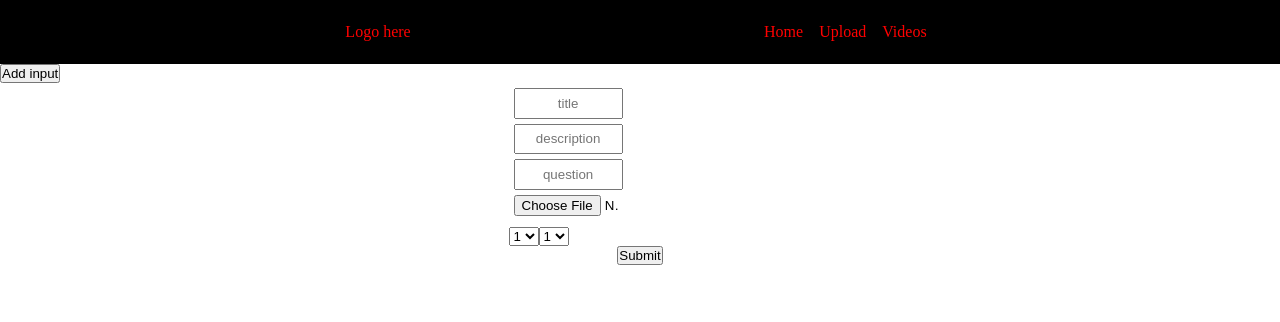
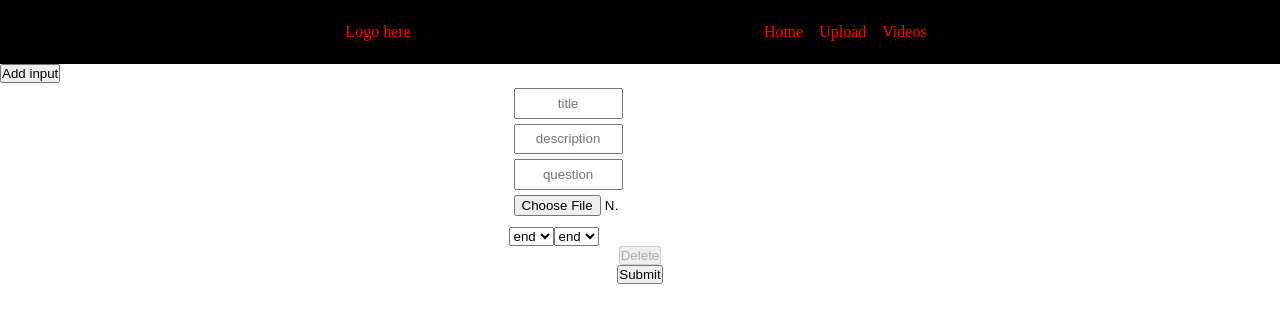
Before and after one commit to roniakiola/interactive-video-presentation, a React (Create React App) app: page /upload in a window 1280 px wide. Shown: the top 322 px of the page. Built offline with nearby package versions, Linux system fonts and the light colour scheme.

Commit message:
remove button and tweaks to displaying option values, added end video value

```diff
--- a/src/components/UploadInputFields.tsx
+++ b/src/components/UploadInputFields.tsx
@@ -10,9 +10,9 @@ type InputProps = {
   desc: string;
   quest: string;
   index: number;
-  arr: Array<number>;
-  yesVal: number;
-  noVal: number;
+  arr: Array<any>;
+  yesVal: string;
+  noVal: string;
 };
 export const InputFields = (props: InputProps) => {
   const {
@@ -26,9 +26,9 @@ export const InputFields = (props: InputProps) => {
     onChange,
     onFileChange,
   } = props;
-  console.log(arr);
+
   return (
-    <div className='input-container' key={index}>
+    <div className='input-container'>
       <div className='input-label-container'>
         <label htmlFor='title'>
           <input
@@ -74,6 +74,8 @@ export const InputFields = (props: InputProps) => {
             onChange={(e) => onFileChange(e, index)}
           ></input>
         </label>
+      </div>
+      <div>
         <label htmlFor='yesVal'>
           <select
             name='yesVal'
@@ -82,7 +84,7 @@ export const InputFields = (props: InputProps) => {
             value={yesVal}
           >
             {arr.map((el) => {
-              return <option>{el + 1}</option>;
+              return <option key={el}>{el}</option>;
             })}
           </select>
         </label>
@@ -94,7 +96,7 @@ export const InputFields = (props: InputProps) => {
             value={noVal}
           >
             {arr.map((el) => {
-              return <option>{el + 1}</option>;
+              return <option key={el}>{el}</option>;
             })}
           </select>
         </label>
--- a/src/views/UploadVideo.tsx
+++ b/src/views/UploadVideo.tsx
@@ -10,19 +10,19 @@ const UploadVideo = () => {
     description: string;
     question: string;
     path?: string;
-    yesVal: number;
-    noVal: number;
+    yesVal: string;
+    noVal: string;
   }
 
-  const [arr, setArr] = useState<Array<number>>([0]);
+  const [arr, setArr] = useState<Array<any>>(['end', 0]);
 
   const [inputData, setData] = useState<DataSet[]>([
     {
       title: '',
       description: '',
       question: '',
-      yesVal: 1,
-      noVal: 1,
+      yesVal: '1',
+      noVal: '1',
     },
   ]);
 
@@ -76,13 +76,21 @@ const UploadVideo = () => {
       title: '',
       description: '',
       question: '',
-      yesVal: 1,
-      noVal: 1,
+      yesVal: '1',
+      noVal: '1',
     };
     setData([...inputData, newInputObject]);
     inputData.forEach((item, index) => {
       setArr([...arr, index + 1]);
     });
+  };
+
+  const handleClick = (e: any) => {
+    e.preventDefault();
+    inputData.pop();
+    arr.pop();
+    setData([...inputData]);
+    console.log(inputData);
   };
 
   useEffect(() => {
@@ -94,8 +102,11 @@ const UploadVideo = () => {
       <button onClick={addInputFields}>Add input</button>
       <form className='upload-form' onSubmit={handleSubmit}>
         {inputData.map((obj, index) => {
+          console.log(index);
           return (
+            <>
               <InputFields
+                key={index}
                 onChange={handleChange}
                 onFileChange={onFileChange}
                 index={index}
@@ -106,8 +117,16 @@ const UploadVideo = () => {
                 noVal={obj.noVal}
                 arr={arr}
               />
+            </>
           );
         })}
+        <button
+          disabled={inputData.length > 1 ? false : true}
+          type='button'
+          onClick={(e) => handleClick(e)}
+        >
+          Delete
+        </button>
         <button type='submit'>Submit</button>
       </form>
     </div>
```
Lines whose indentation alone changed are shown as unchanged.
